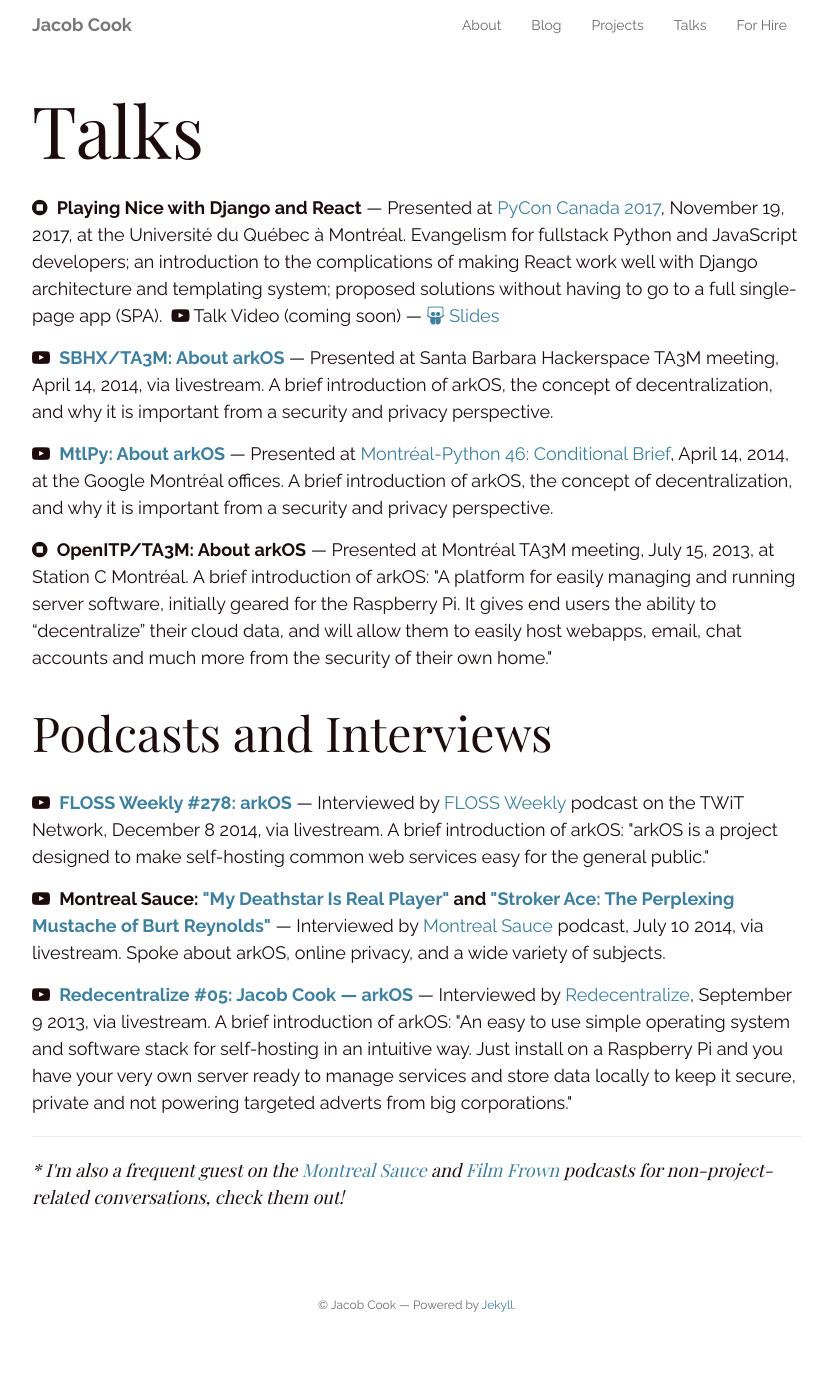
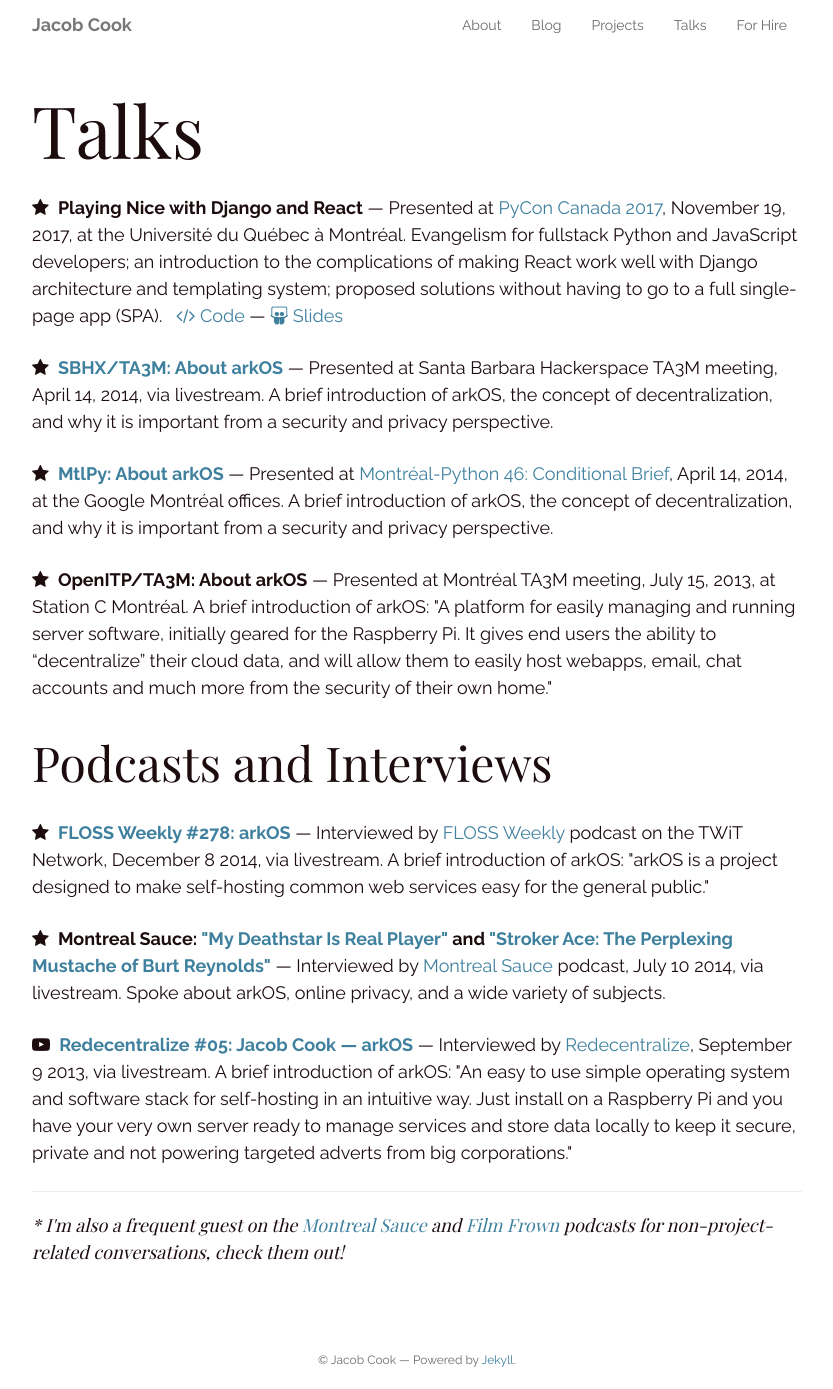
Before and after one commit to peakwinter/peakwinter.net, a Jekyll site: the page built from talks.html, in a window 1280 px wide. Shown: the whole page, without its empty margins (223-1056 px from the left). Built offline with Jekyll 4.4.1, drawn with Linux system fonts in a browser that asks for light colours; nearby versions of some CDN libraries; before the commit the page ends 1334 px from its top, so only the background shows below that.

Commit message:
Update talks

```diff
--- a/static/css/main.css
+++ b/static/css/main.css
@@ -148,6 +148,10 @@
 
 .jc-social {
   text-align: center;
+}
+
+.jc-talk {
+  margin-bottom: 25px;
 }
 
 
--- a/talks.html
+++ b/talks.html
@@ -5,35 +5,35 @@
 
 <h2>Talks</h2>
 
-    <p>
-      <i class="fa fa-stop-circle"></i>&nbsp;&nbsp;<strong>Playing Nice with Django and React</strong>
+    <p class="jc-talk">
+      <i class="fa fa-star"></i>&nbsp;&nbsp;<strong>Playing Nice with Django and React</strong>
       &mdash; Presented at <a href="https://2017.pycon.ca">PyCon Canada 2017</a>, November 19, 2017, at the Université du Québec à Montréal. Evangelism for fullstack Python and JavaScript developers; an introduction to the complications of making React work well with Django architecture and templating system; proposed solutions without having to go to a full single-page app (SPA).
-      &nbsp;<i class="fa fa-youtube-play"></i> Talk Video (coming soon) &mdash; <a href="https://speakerdeck.com/peakwinter/playing-nice-with-django-and-react"><i class="fa fa-slideshare"></i> Slides</a>
+      &nbsp; <a href="https://github.com/peakwinter/django-react-talk"><i class="fa fa-code"></i> Code</a> &mdash; <a href="https://speakerdeck.com/peakwinter/playing-nice-with-django-and-react"><i class="fa fa-slideshare"></i> Slides</a>
     </p>
-    <p>
-      <i class="fa fa-youtube-play"></i>&nbsp;&nbsp;<strong><a href="https://www.youtube.com/watch?v=iYLOsi7e4hk">SBHX/TA3M: About arkOS</a></strong>
+    <p class="jc-talk">
+      <i class="fa fa-star"></i>&nbsp;&nbsp;<strong><a href="https://www.youtube.com/watch?v=iYLOsi7e4hk">SBHX/TA3M: About arkOS</a></strong>
       &mdash; Presented at Santa Barbara Hackerspace TA3M meeting, April 14, 2014, via livestream. A brief introduction of arkOS, the concept of decentralization, and why it is important from a security and privacy perspective.
     </p>
-    <p>
-      <i class="fa fa-youtube-play"></i>&nbsp;&nbsp;<strong><a href="https://www.youtube.com/watch?v=VD1Fp6O8DZ8">MtlPy: About arkOS</a></strong>
+    <p class="jc-talk">
+      <i class="fa fa-star"></i>&nbsp;&nbsp;<strong><a href="https://www.youtube.com/watch?v=VD1Fp6O8DZ8">MtlPy: About arkOS</a></strong>
       &mdash; Presented at <a href="http://montrealpython.org/en/2014/05/mp46/">Montréal-Python 46: Conditional Brief</a>, April 14, 2014, at the Google Montréal offices. A brief introduction of arkOS, the concept of decentralization, and why it is important from a security and privacy perspective.
     </p>
-    <p>
-      <i class="fa fa-stop-circle"></i>&nbsp;&nbsp;<strong>OpenITP/TA3M: About arkOS</strong>
+    <p class="jc-talk">
+      <i class="fa fa-star"></i>&nbsp;&nbsp;<strong>OpenITP/TA3M: About arkOS</strong>
       &mdash; Presented at Montréal TA3M meeting, July 15, 2013, at Station C Montréal. A brief introduction of arkOS: "A platform for easily managing and running server software, initially geared for the Raspberry Pi. It gives end users the ability to “decentralize” their cloud data, and will allow them to easily host webapps, email, chat accounts and much more from the security of their own home."
     </p>
 
 <h3>Podcasts and Interviews</h3>
 
-    <p>
-      <i class="fa fa-youtube-play"></i>&nbsp;&nbsp;<strong><a href="https://twit.tv/shows/floss-weekly/episodes/278">FLOSS Weekly #278: arkOS</a></strong>
+    <p class="jc-talk">
+      <i class="fa fa-star"></i>&nbsp;&nbsp;<strong><a href="https://twit.tv/shows/floss-weekly/episodes/278">FLOSS Weekly #278: arkOS</a></strong>
       &mdash; Interviewed by <a href="https://twit.tv/shows/floss-weekly">FLOSS Weekly</a> podcast on the TWiT Network, December 8 2014, via livestream. A brief introduction of arkOS: "arkOS is a project designed to make self-hosting common web services easy for the general public."
     </p>
-    <p>
-      <i class="fa fa-youtube-play"></i>&nbsp;&nbsp;<strong>Montreal Sauce: <a href="http://montrealsauce.com/2014/08/01/my-deathstar-is-real-player/">"My Deathstar Is Real Player"</a> and <a href="http://montrealsauce.com/2014/08/10/perplexing-mustache/">"Stroker Ace: The Perplexing Mustache of Burt Reynolds"</a></strong>
+    <p class="jc-talk">
+      <i class="fa fa-star"></i>&nbsp;&nbsp;<strong>Montreal Sauce: <a href="http://montrealsauce.com/2014/08/01/my-deathstar-is-real-player/">"My Deathstar Is Real Player"</a> and <a href="http://montrealsauce.com/2014/08/10/perplexing-mustache/">"Stroker Ace: The Perplexing Mustache of Burt Reynolds"</a></strong>
       &mdash; Interviewed by <a href="http://montrealsauce.com/">Montreal Sauce</a> podcast, July 10 2014, via livestream. Spoke about arkOS, online privacy, and a wide variety of subjects.
     </p>
-		<p>
+		<p class="jc-talk">
 			<i class="fa fa-youtube-play"></i>&nbsp;&nbsp;<strong><a href="https://www.youtube.com/watch?v=B_k6tkPB44A">Redecentralize #05: Jacob Cook &mdash; arkOS</a></strong>
 			&mdash; Interviewed by <a href="http://redecentralize.org/interviews/2013/09/13/05-jacob-arkos.html">Redecentralize</a>, September 9 2013, via livestream. A brief introduction of arkOS: "An easy to use simple operating system and software stack for self-hosting in an intuitive way. Just install on a Raspberry Pi and you have your very own server ready to manage services and store data locally to keep it secure, private and not powering targeted adverts from big corporations."
 		</p>
```
